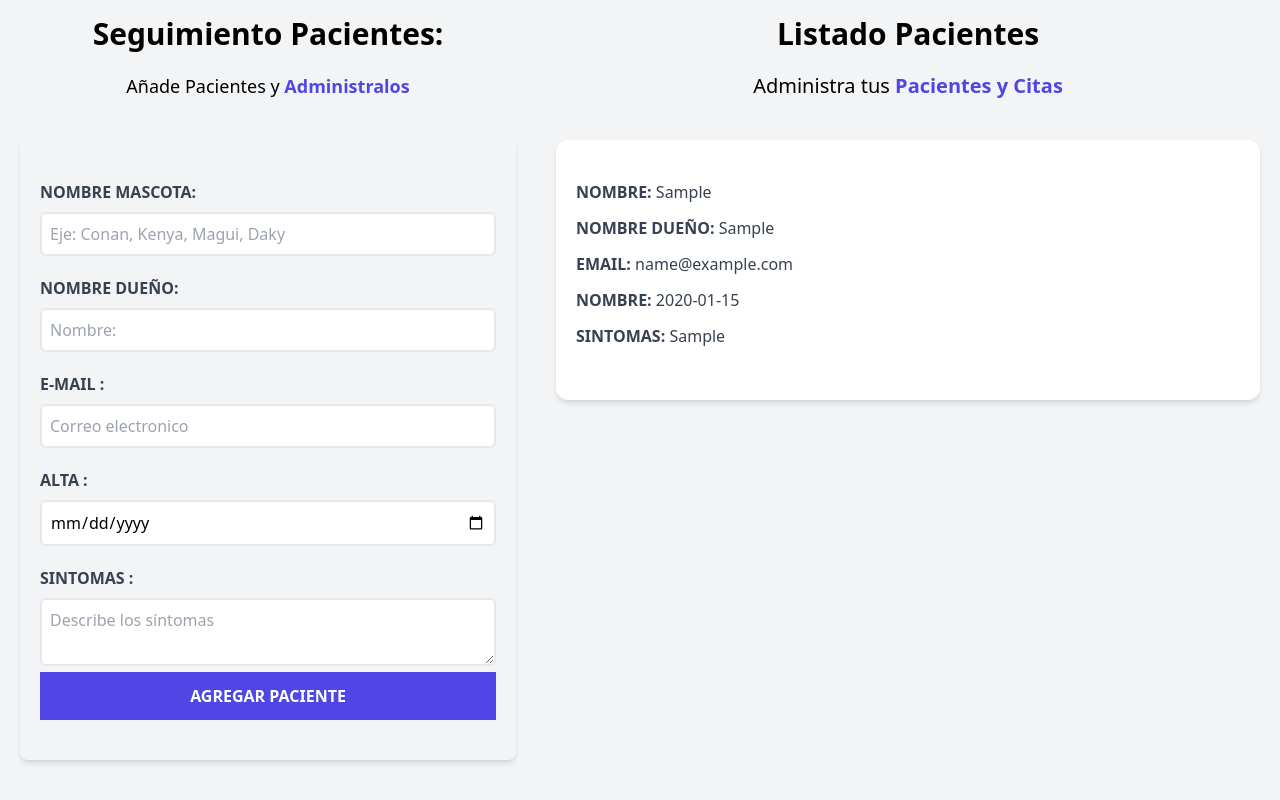
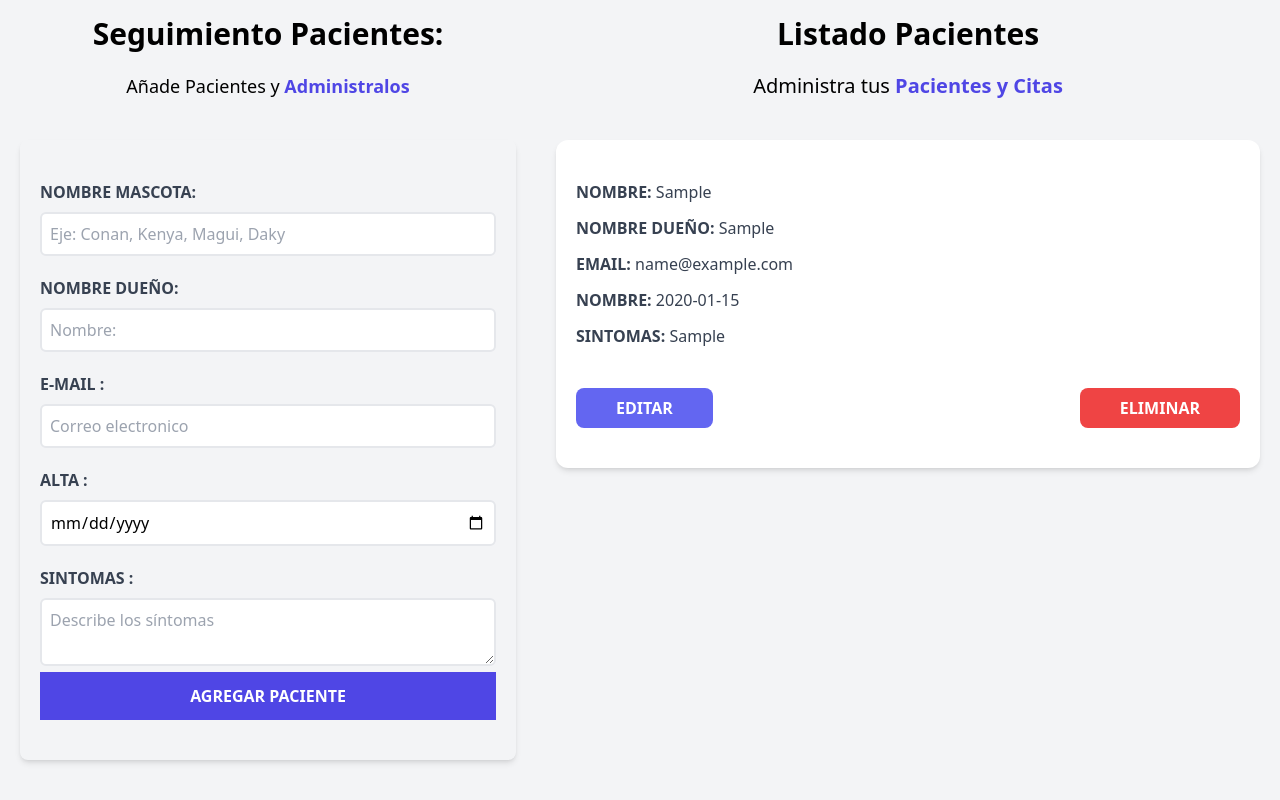
Before and after one commit to Franco2730/citas-app, a React (Vite) app in the folder citas-app/: page / in a window 1280 px wide. Both pictures are taken after typing "Sample", "Sample", "name@example.com", "2020-01-15", "Sample" into the empty fields and a click on the input "Agregar paciente". Shown: the part 160-960 px from the top of the page. Built offline with nearby package versions, Linux system fonts and the light colour scheme.

Commit message:
app-citas

```diff
--- a/citas-app/src/App.jsx
+++ b/citas-app/src/App.jsx
@@ -6,6 +6,8 @@
 function App() {
 
   const [ pacientes, setPacientes ] = useState([]);
+  // A continuación, vamos a detallar la varable y la fn seteadora de dicha variable, para editar al paciente:
+  const [paciente, setPaciente] = useState({});
 
   return (
     //Todos los componentes / funciones deben tener un return.
@@ -20,6 +22,9 @@
 
         <ListaPacientes
           pacientes = { pacientes }
+          // Vamos a pasar la funcion seteadora del paciente a continuación y luego, la vamos a pasar al ListadoPacientes para que la lea. Lo debemos hacer de nivel a nivel.
+          setPaciente = { setPaciente }
+          paciente = { paciente }
         />
 
       </div>
--- a/citas-app/src/components/Formulario.jsx
+++ b/citas-app/src/components/Formulario.jsx
@@ -3,7 +3,7 @@
 
 
 //Vamos a extraer la funcion seteadora llamada setPacientes aplicandole un destructuring.
-const Formulario = ({ pacientes, setPacientes }) => {
+const Formulario = ({ pacientes, setPacientes, paciente }) => {
 
 //Vamos a trabajar con nuestro useState y la primer regla para nuestros hooks es colocarlos al principio de nuestros componentes.
 const[nombre, setNombre] = useState('');
@@ -17,6 +17,10 @@
 //Creamos un estado para la validacion del formulario:
 
 const[error, setError] = useState(false);
+
+useEffect(() => {
+
+}, [paciente]) //Despues de la coma tenemos un array vacío, ahí van las dependencias, lo que coloquemos ahí, será el valor que estará revisando cuando cambie y si cambia realiza un re-render. En este ejemplo, este useEffect se ejecutará cuando PACIENTE haya cambiado (cuando se detecte el onClick en el btn editar)
 
 const generarId = () => {
   const random = Math.random().toString(36).substring(2);
@@ -181,7 +185,6 @@
           type="submit"
           className="bg-indigo-600 w-full p-3 text-white uppercase font-bold hover:bg-indigo-800 cursor-pointer transition-all"
           value="Agregar paciente"
-
         />
       </form>
     </div>
--- a/citas-app/src/components/ListaPacientes.jsx
+++ b/citas-app/src/components/ListaPacientes.jsx
@@ -1,8 +1,12 @@
-import Paciente from "./Pacientes";
+import Paciente from "./Paciente";
 
-const ListaPacientes = ({ pacientes }) => {
+  const ListaPacientes = ({ pacientes, setPaciente }) => { //setPaciente fn seteadora del paciente
+
+
   return (
     <div className="md:w-1/2 lg:w-3/5 md:h.screen overflow-y-scroll">
+      {pacientes && pacientes.length ? (
+        <>
           <h2 className="font-black text-3xl text-center">Listado Pacientes</h2>
           <p className="text-xl mt-5 mb-10 text-center">
             Administra tus{" "}
@@ -11,12 +15,23 @@
 
           {/* Por cada nuevo paciente vamos a aplicar un map y, del componente que ya hemos creado, renderizaremos uno. Uno por cada paciente */}
 
-    {pacientes.map( ( paciente ) => (
+          {pacientes.map((paciente) => (
             <Paciente
-         key={ paciente.id }
-         paciente={ paciente } />
+            key = { paciente.id }
+            paciente = { paciente }
+            setPaciente = { setPaciente } //Cuando lo pudimos leer a la fn seteadora, la pasamos acá
+            />
           ))}
-
+        </>
+      ) : (
+        <>
+          <h2 className="font-black text-3xl text-center">No hay pacientes</h2>
+          <p className="text-xl mt-5 mb-10 text-center">
+            Comienza con agregar un paciente{" "}
+            <span className="text-indigo-600 font-bold">para verlos a continuación:</span>
+          </p>
+        </>
+      )}
     </div>
   );
 };
--- a/citas-app/src/components/Pacientes.jsx
+++ b/citas-app/src/components/Paciente.jsx
@@ -1,4 +1,4 @@
-const Paciente = ({ paciente }) => {
+const Paciente = ({ paciente, setPaciente }) => {
 
   const{ nombre, dueño, email, fecha, sintomas } = paciente
 
@@ -29,6 +29,20 @@
         Sintomas:
         <span className="font-normal normal-case"> { sintomas }</span>
       </p>
+
+      <div className="flex justify-between mt-10">
+        <button
+          type="button"
+          className="py-2 px-10 bg-indigo-500 hover:bg-indigo-700 text-white font-bold uppercase rounded-lg"
+          onClick={() => setPaciente(paciente)}
+        >Editar</button>
+
+        <button
+          type="button"
+          className="py-2 px-10 bg-red-500 hover:bg-red-700 text-white font-bold uppercase rounded-lg"
+        >Eliminar</button>
+
+      </div>
     </div>
   );
 };
```
Lines whose indentation alone changed are shown as unchanged.
